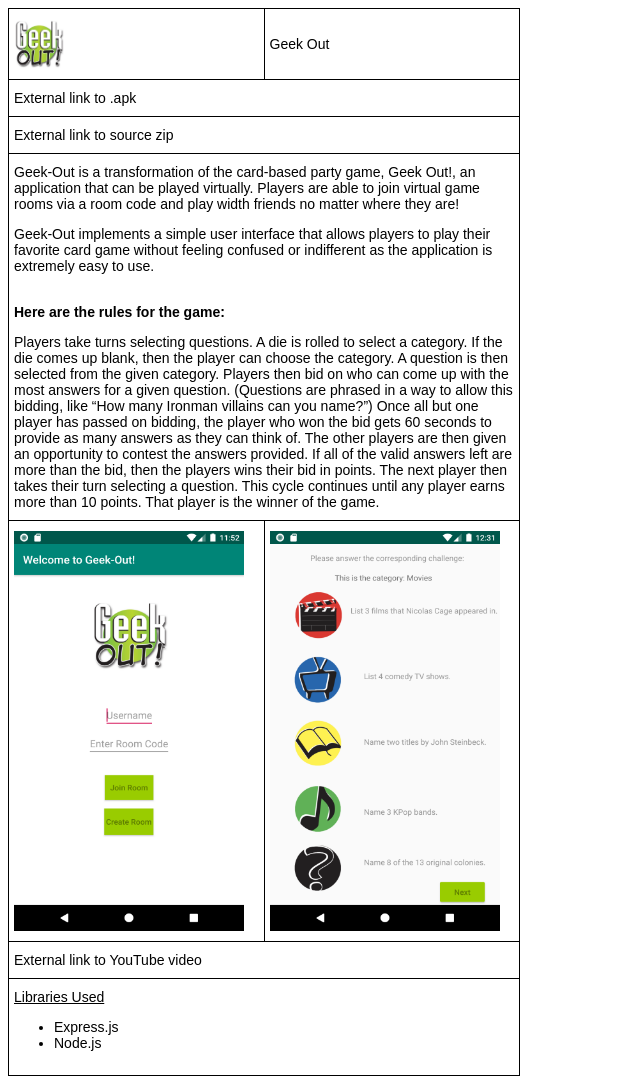
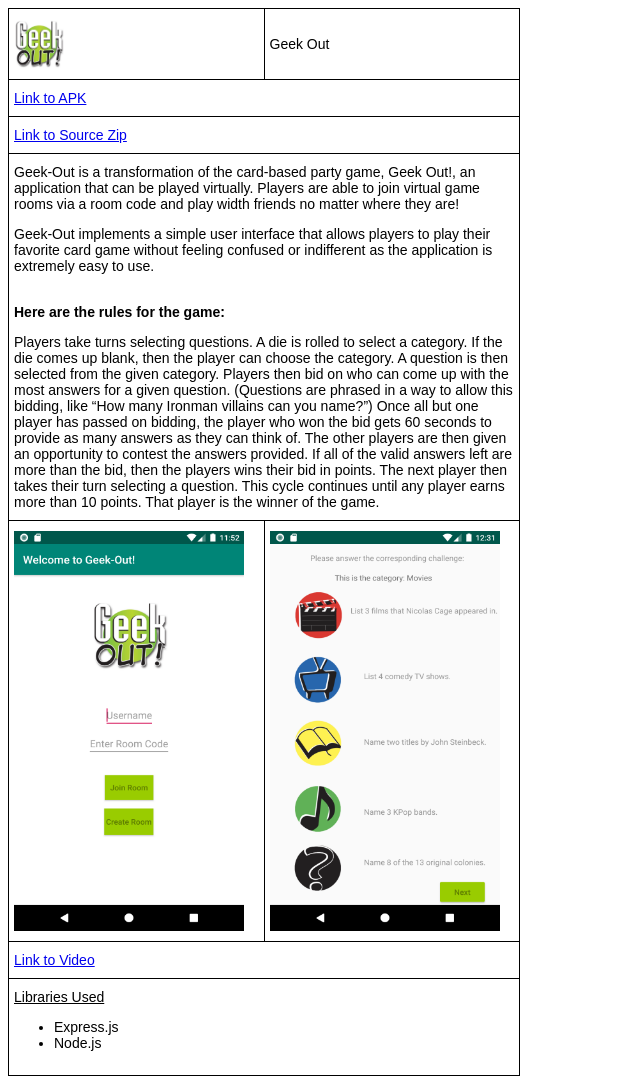
Before and after one commit to imseul/GeekOut, a plain HTML site: page Geek Out Webpage/index.html in a window 1280 px wide. Shown: the whole page, without its empty margins (0-640 px from the left). Drawn offline with Linux system fonts and the light colour scheme.

Commit message:
finished index.html

```diff
--- a/Geek Out Webpage/index.html
+++ b/Geek Out Webpage/index.html
@@ -13,10 +13,10 @@
         <td class="tg-031e">Geek Out</td>
       </tr>
       <tr>
-        <td class="tg-031e" colspan="2">External link to .apk</td>
+        <td class="tg-031e" colspan="2"><a href = "./app-debug.apk">Link to APK</a></td>
       </tr>
       <tr>
-        <td class="tg-031e" colspan="2">External link to source zip</td>
+        <td class="tg-031e" colspan="2"><a href = "./GeekOut.zip">Link to Source Zip</a></td>
       </tr>
       <tr>
         <td class="tg-031e" colspan="2">
@@ -48,7 +48,7 @@
         </td>
       </tr>
       <tr>
-        <td class="tg-031e" colspan="2">External link to YouTube video</td>
+        <td class="tg-031e" colspan="2"><a href = "https://youtu.be/iAZAGHdvMSY">Link to Video</a></td>
       </tr>
       <tr>
         <td class="tg-031e" colspan="2"><u>Libraries Used</u>
--- /dev/null
+++ b/app/debug/output.json
@@ -0,0 +1 @@
+[{"outputType":{"type":"APK"},"apkData":{"type":"MAIN","splits":[],"versionCode":1,"versionName":"1.0","enabled":true,"outputFile":"app-debug.apk","fullName":"debug","baseName":"debug"},"path":"app-debug.apk","properties":{}}]
```
Also changed, not shown: 3 other files.
